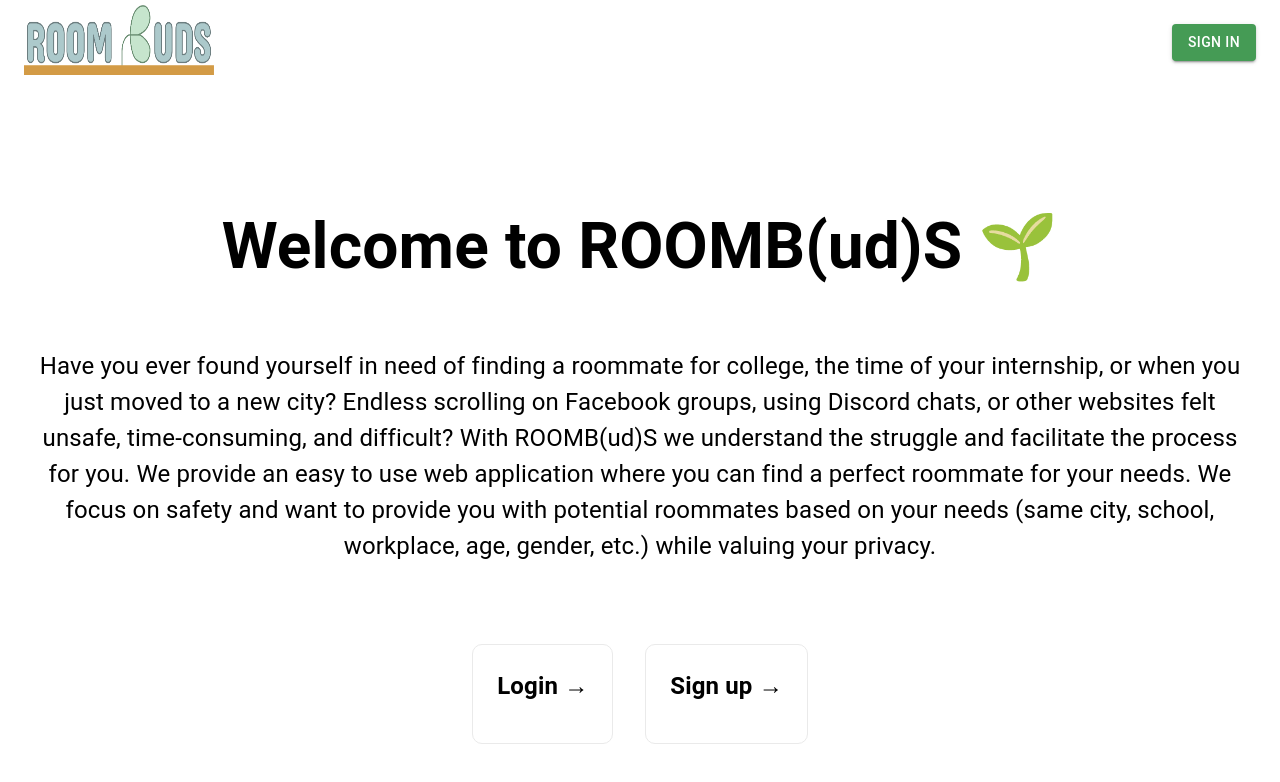
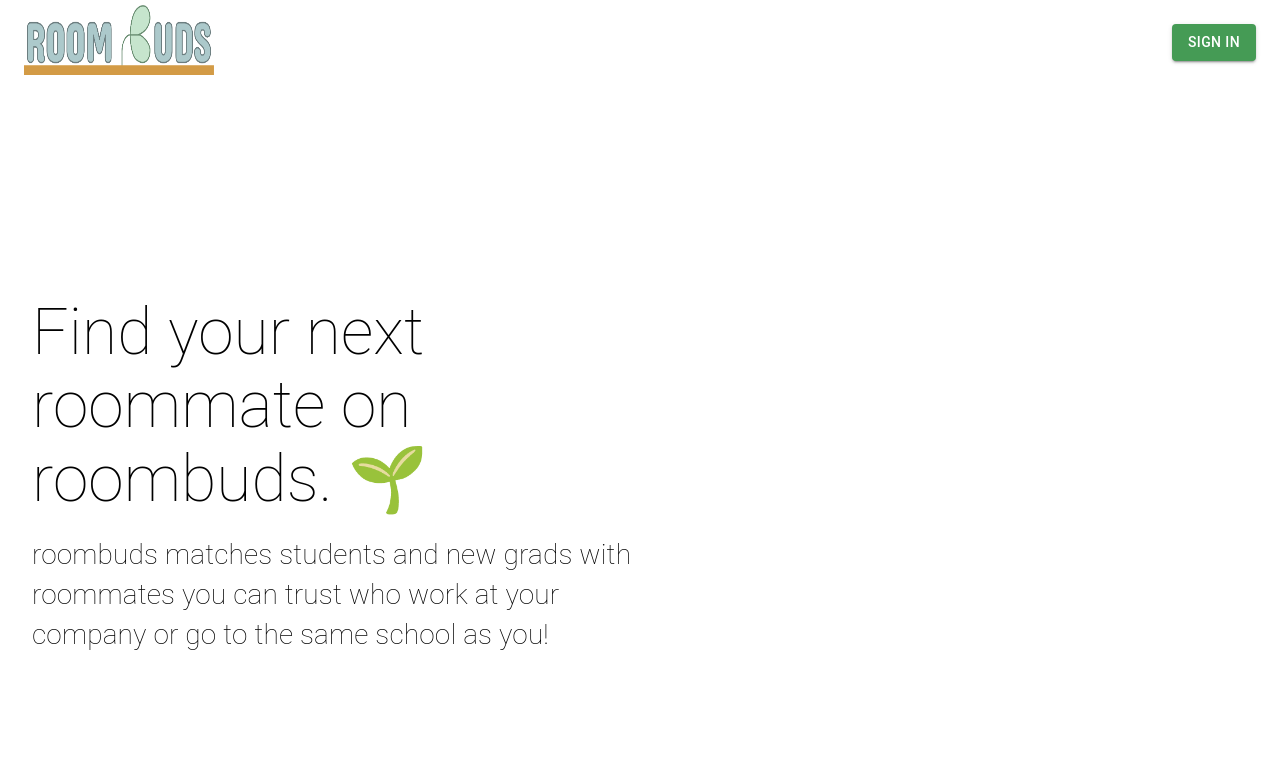
Before and after one commit to zuziamatysiak/roombuds, a Next.js app in the folder roombuds/: page / in a window 1280 px wide. Shown: the top 782 px of the page. Built offline with nearby package versions, Linux system fonts and the light colour scheme.

Commit message:
progress on front page

```diff
--- a/roombuds/pages/index.tsx
+++ b/roombuds/pages/index.tsx
@@ -9,27 +9,19 @@
       <div className={styles.container}>
         <Head>
           <title>ROOMB(ud)S 🌱</title>
-          <meta name="description" content="Generated by create next app" />
-          <link rel="icon" href="/logo.png" />
         </Head>
         <main className={styles.main}>
+        <div className="column-container">
+          <div className="column">
           <h1 className={styles.title}>
-            Welcome to ROOMB(ud)S 🌱
+            Find your next roommate on roombuds. 🌱
           </h1>
-
-          <p className={styles.description}>
-          Have you ever found yourself in need of finding a roommate for college, the time of your internship, or when you just moved to a new city? Endless scrolling on Facebook groups, using Discord chats, or other websites felt unsafe, time-consuming, and difficult? With ROOMB(ud)S we understand the struggle and facilitate the process for you. We provide an easy to use web application where you can find a perfect roommate for your needs. We focus on safety and want to provide you with potential roommates based on your needs (same city, school, workplace, age, gender, etc.) while valuing your privacy.
-          </p>
-
-          <div className={styles.grid}>
-            <a href="https://nextjs.org/docs" className={styles.card}>
-              <h2>Login &rarr;</h2>
-            </a>
-            <a href="https://nextjs.org/docs" className={styles.card}>
-              <h2>Sign up &rarr;</h2>
-            </a>
+          <h1 className ={styles.description}> roombuds matches students and new grads with roommates you can trust who work at your company or go to the same school as you!</h1>
+          </div>
+          <div className="column">
 
           </div>
+        </div>
         </main>
       </div>
     </div>
--- a/roombuds/styles/Home.module.css
+++ b/roombuds/styles/Home.module.css
@@ -19,62 +19,26 @@
   margin: 0;
   line-height: 1.15;
   font-size: 4rem;
-}
-
-.title,
-.description {
-  text-align: center;
+  text-align: left;
+  font-weight: lighter;
 }
 
 .description {
-  margin: 4rem 0;
-  line-height: 1.5;
-  font-size: 1.5rem;
+  font-size: 2em;
+  text-align: left;
+  font-weight: lighter;
 }
 
-/* .code {
-  background: #fafafa;
-  border-radius: 5px;
-  padding: 0.75rem;
-  font-size: 1.1rem;
-  font-family: Menlo, Monaco, Lucida Console, Liberation Mono, DejaVu Sans Mono,
-    Bitstream Vera Sans Mono, Courier New, monospace;
-} */
-
-.grid {
+.column-container {
   display: flex;
-  align-items: center;
-  justify-content: center;
   flex-wrap: wrap;
-  max-width: 800px;
 }
 
-.card {
-  margin: 1rem;
-  padding: 1.5rem;
-  text-align: left;
-  color: inherit;
-  text-decoration: none;
-  border: 1px solid #eaeaea;
-  border-radius: 10px;
-  transition: color 0.15s ease, border-color 0.15s ease;
-  max-width: 300px;
+.column {
+  flex-grow: 1;
+  flex-basis: 50%;
 }
 
-.card:hover,
-.card:focus,
-.card:active {
-  color: #0070f3;
-  border-color: #0070f3;
+.column:after {
+  flex: auto;
 }
-
-.card h2 {
-  margin: 0 0 1rem 0;
-  font-size: 1.5rem;
-}
-
-.card p {
-  margin: 0;
-  font-size: 1.25rem;
-  line-height: 1.5;
-}
--- a/roombuds/styles/globals.css
+++ b/roombuds/styles/globals.css
@@ -24,3 +24,17 @@
     background: black;
   }
 }
+
+.column-container {
+  display: flex;
+  flex-wrap: wrap;
+}
+
+.column {
+  flex-grow: 1;
+  flex-basis: 50%;
+}
+
+.column:after {
+  flex: auto;
+}
```
